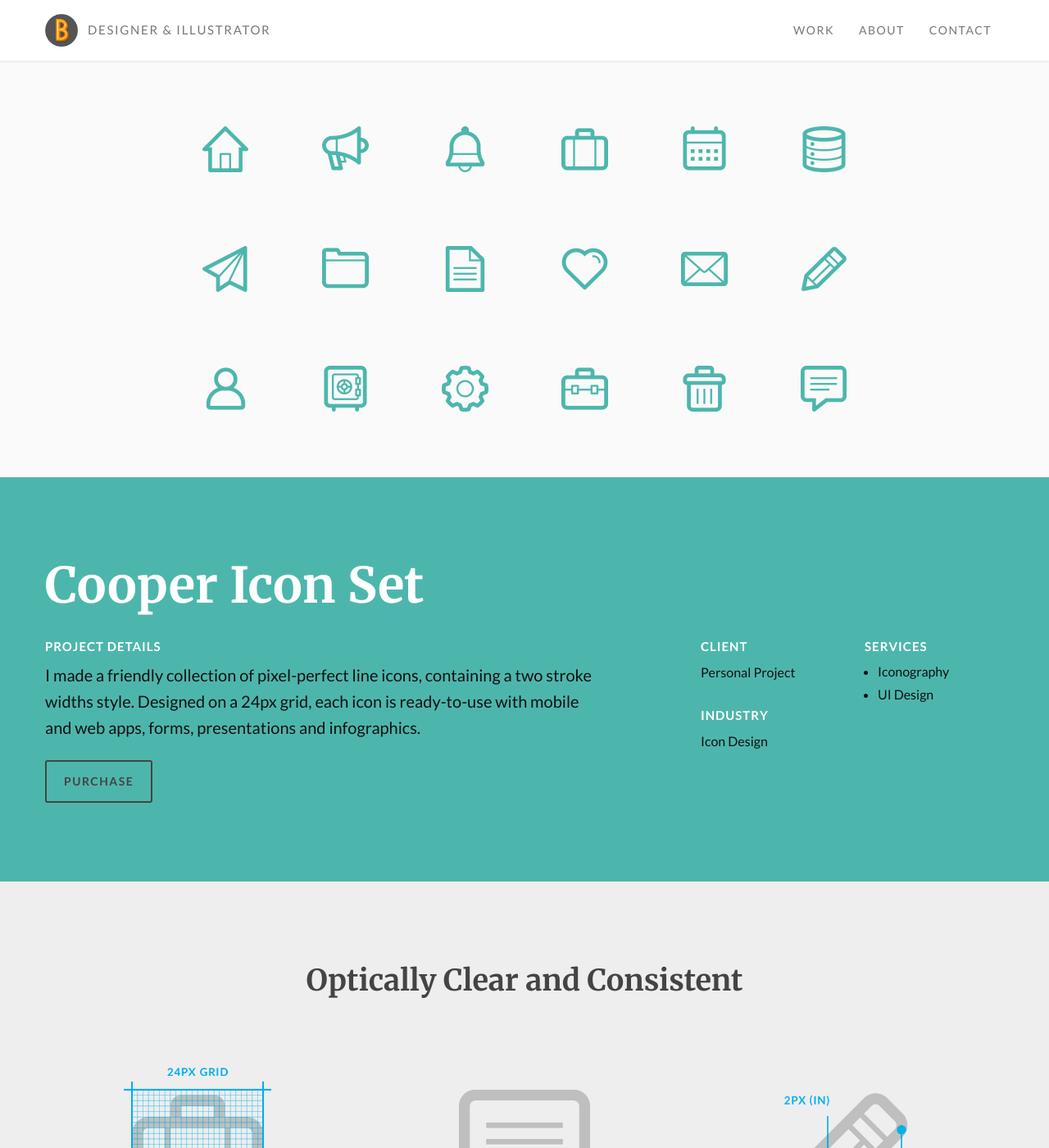
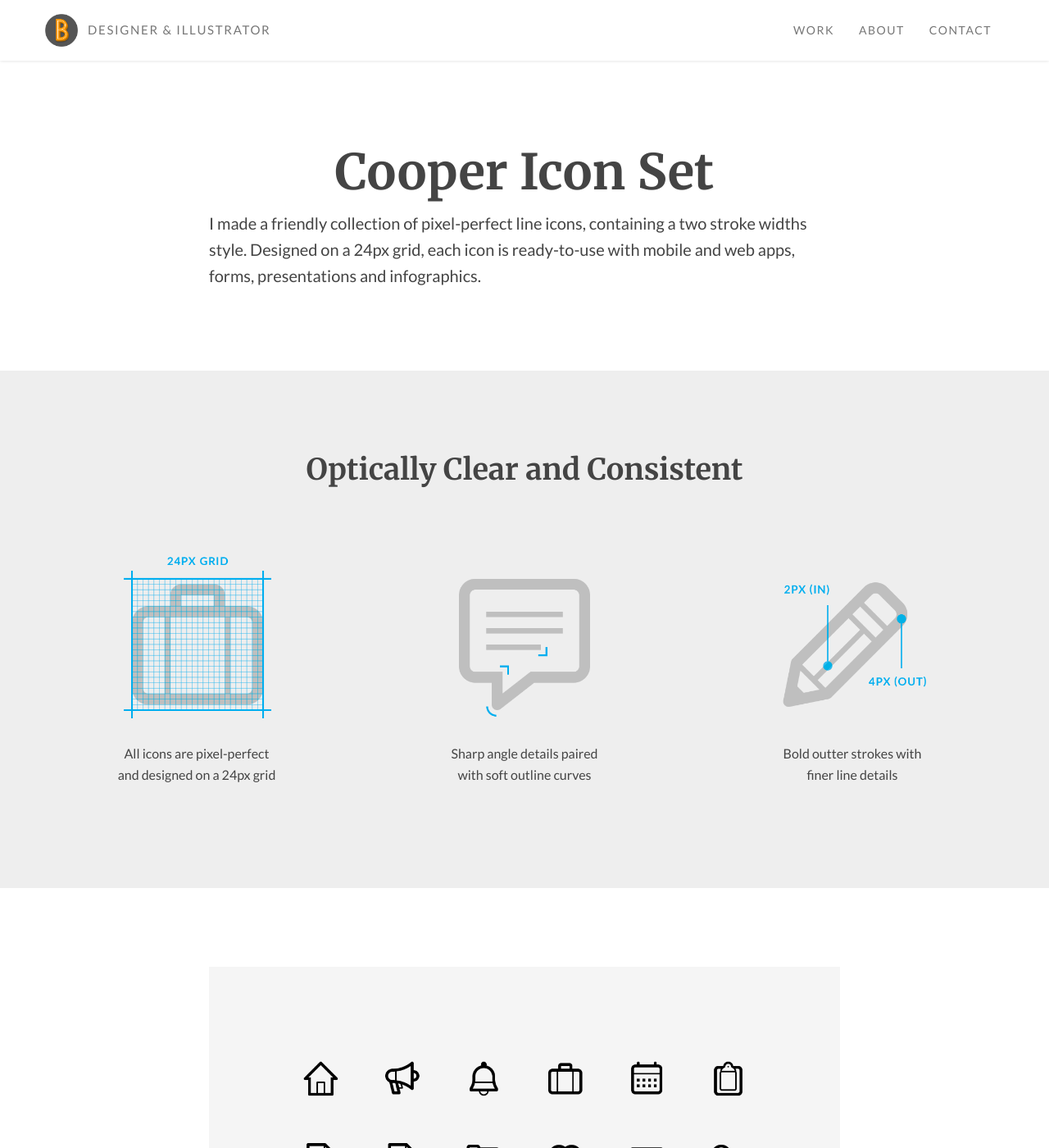
Before and after one commit to btamps/btamps.github.io, a Jekyll site: the page built from _posts/2016-04-27-cooper-icons.markdown, in a window 1280 px wide and 1400 px high. Shown: the whole window at 82% size. Built offline with Jekyll 4.4.1, drawn with Linux system fonts in a browser that asks for light colours; nearby versions of some CDN libraries.

Commit message:
removed top header

```diff
--- a/_layouts/post.html
+++ b/_layouts/post.html
@@ -1,45 +1,16 @@
 ---
 layout: detail
 ---
-<div class="container-fluid feature-box" style="background-color:{{ page.feature-bg-color }};">
-  <div class="container {% if page.hero-full %}hero-full{% endif %}">
-    <img class="fadeInUp" src="/img/{{ page.feature-image }}" alt="{{ page.title }}" {% if page.feature-max-width %} style="max-width:{{ page.feature-max-width }};" {% endif %}>
+<div class="container-fluid main-content">
+  <section class="container">
+    <div class="row">
+      <div class="col-sm-8 introduction">
+        <h1>{{ page.title }}</h1>
+        <p>{{ page.project-details }}</p>
       </div>
     </div>
-<div class="container-fluid detail" style="background-color:{{ page.detail-bg-color }};">
-  <div class="container project-frontmatter">
-    <div class="row">
-      <h1 class="col-sm-7" style="color:{{ page.primary-color }};">{{ page.title }}</h1>
-      <div class="project-details col-sm-7">
-        <h4 style="color:{{ page.secondary-color }};">Project Details</h4>
-        <p style="color:{{ page.body-color }};">{{ page.project-details }}</p>
-        {% if page.project-cta-url %}
-          <button href="{{ page.project-cta-url }}">{{ page.project-cta-text }}</button>
-        {% endif %}
-      </div>
-      <div class="client-box col-xs-6 col-sm-2 col-sm-offset-1">
-        <div class="client-element">
-          <h4 style="color:{{ page.secondary-color }};">Client</h4>
-          <p><a href="{{ page.client-website }}" style="color:{{ page.body-color }};">{{ page.client }}</a></p>
-        </div>
-        <div class="client-element">
-          <h4 style="color:{{ page.secondary-color }};">Industry</h4>
-          <p style="color:{{ page.body-color }};">{{ page.industry }}</p>
-        </div>
-      </div>
-      <div class="services-box col-xs-6 col-sm-2">
-        <h4 style="color:{{ page.secondary-color }};">Services</h4>
-        <ul>
-          {% for tag in page.categories %}
-          <li style="color:{{ page.body-color }};">{{ tag }}</li>
-          {% endfor %}
-        </ul>
-      </div>
-    </div>
-  </div>
-</div>
+  </section>
 
-<div class="container-fluid main-content">
   {{ content }}
 </div>
 
@@ -51,8 +22,7 @@ layout: detail
     <!-- Exclude Current Post -->
     {% if post.url != page.id %}
     <div class="col-sm-6 col-md-4">
-      <div class="thumbnail">
-        <a href="{{ post.url | prepend: site.baseurl }}">
+      <a class="thumbnail" href="{{ post.url | prepend: site.baseurl }}">
         <img src="/img/{{ post.thumbnail }}.png" alt="{{ post.title }}" class="hover-png">
         <img src="/img/{{ post.thumbnail }}.gif" class="hover-gif" alt="{{ post.title }}">
         <div class="title">
@@ -61,7 +31,6 @@ layout: detail
         </div>
       </a>
     </div>
-    </div>
     {% endif %}
   {% endfor %}
 
--- a/_sass/_detail-page.scss
+++ b/_sass/_detail-page.scss
@@ -1,83 +1,8 @@
 // Detail Page
-.feature-box {
-  margin-bottom: 0;
-  img {
-    width: 100%;
-    margin: 3em auto;
-    display: block;
-    animation-delay: 0.4s;
-  }
-}
-
-.hero-full {
-  position: relative;
-  overflow: hidden;
-  width: 100% !important;
-  max-width: none !important;
-  padding: 0 !important;
-  img {
-    margin: 0 !important;
-    animation: none !important;
-    -webkit-animation: none !important;
-    width: 100%;
-  }
-}
-
-.detail {
-  @extend .content-block;
-  background: #BDC9CE;
-  h1 {
-    margin-top: 0;
-    margin-bottom: .75em;
-    color: white;
-  }
-  h4 {
-    color: white;
-  }
-  a {
-    color: $dark;
-  }
-}
-.project-frontmatter {
-  .project-details,
-  .client-box {
-    margin-bottom: 2em;
-  }
-  .client-box {
-    p {
-      font-size: 16px;
-      font-family: $font-sans;
-    }
-  }
-  .client-element {
-    margin-bottom: 2em;
-  }
-
-  .services-box {
-    ul {
-      padding: 0 0 0 1em;
-      li {
-        line-height: 1.5;
-        margin-bottom: .25em;
-      }
-    }
-  }
-  button {
-    background: transparent;
-    border: 2px solid;
-    border-radius: 3px;
-    padding: 1em 1.5em;
-    margin: 1em 0 0;
-    /* color: white; */
-    text-transform: uppercase;
-    letter-spacing: 1.5px;
-    font-size: 14px;
-    font-weight: bold;
-    &:hover {
-      color: white;
-      border-color: white;
-    }
-  }
+.introduction {
+  float: none;
+  margin: 100px auto;
+  text-align: center;
 }
 
 .content-block {
--- a/_sass/_home-page.scss
+++ b/_sass/_home-page.scss
@@ -46,7 +46,7 @@ header {
   padding: 0;
   border: 0;
   border-radius: 6px;
-  position: relative;
+  background: transparent;
   margin-bottom: 2em;
   a {
     display: flex;
@@ -61,7 +61,7 @@ header {
   a:hover {
     text-decoration: none;
     box-shadow: 0 0 20px 0 rgba(0, 0, 0, 0.15);
-    transform: translateY(-1px);
+    transform: translateY(-2px);
     img {
       border-color: transparent;
     }
@@ -78,17 +78,20 @@ header {
   .title {
     padding: 15px;
     width: 100%;
+    background: white;
     -webkit-transition: all 0.2s ease;
     transition: all 0.2s ease;
     z-index: 1;
+    border-radius: 6px;
     h4 {
-      font-size: 15px;
-      line-height: 1.6;
+      font-size: 16px;
+      line-height: 1.5;
       letter-spacing: 0;
       font-weight: 700;
       text-transform: capitalize;
       margin-top: 0;
       margin-bottom: 2px;
+      font-family: $font-serif;
     }
     p {
       color: #999 !important;
```
Lines whose indentation alone changed are shown as unchanged.
